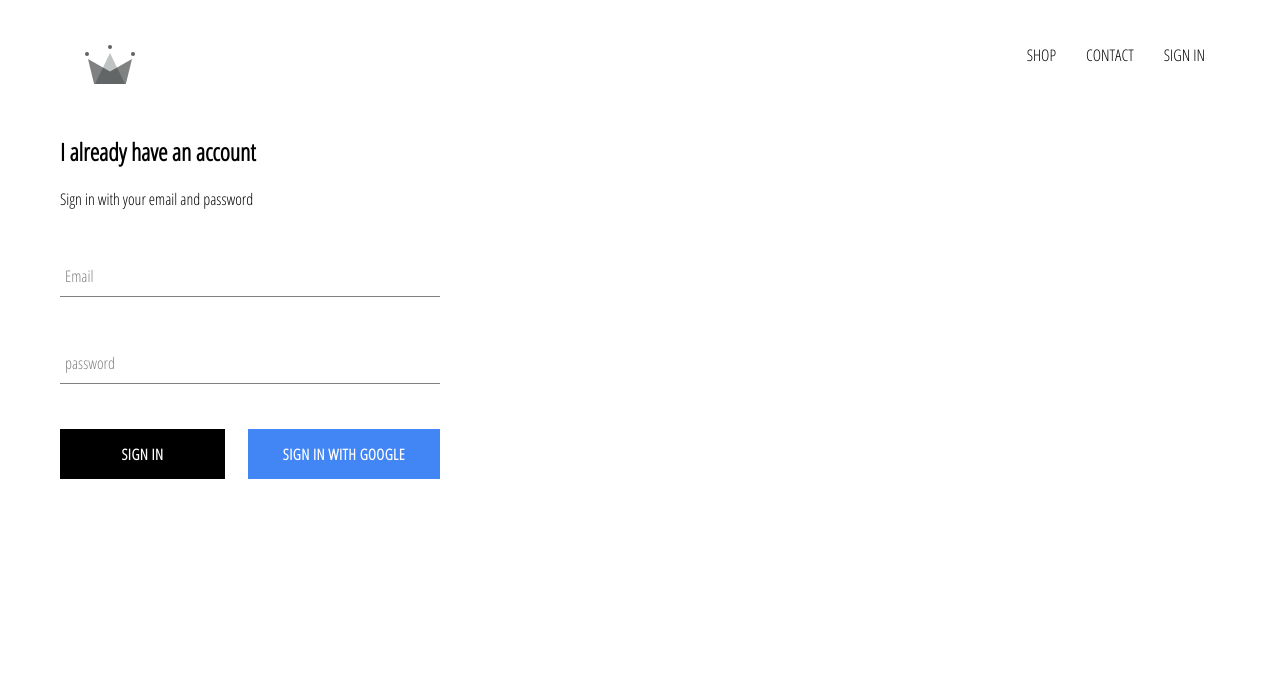
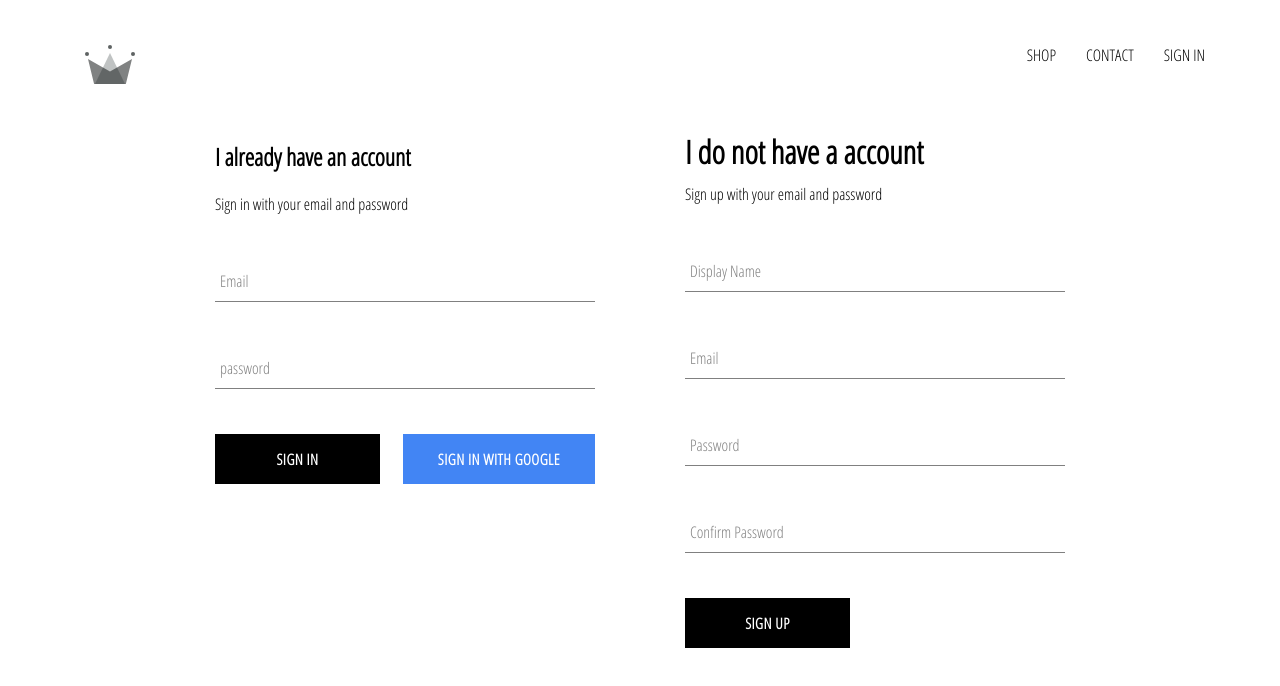
Before and after one commit to daviesesiro/crwn-clothing, a React (Create React App) app: page /signin in a window 1280 px wide. Shown: the top 686 px of the page. Built offline with nearby package versions, Linux system fonts and the light colour scheme; no server answers.

Commit message:
implemented firebase util, included ability to store authenticated users into our firestore database

```diff
--- a/src/App.js
+++ b/src/App.js
@@ -7,7 +7,7 @@
 import ShopPage from './pages/shop/shop.component';
 import SignInAndSignUpPage from './pages/sign-in-and-sign-up/sign-in-and-sign-up.component';
 import HomePage from './pages/homepage/homepage.component';
-import {auth} from './firebase/firebase.utils';
+import {auth, createUserProfileDocument} from './firebase/firebase.utils';
 
 class App extends React.Component {
   constructor(){
@@ -20,10 +20,22 @@
   unSubscribeFromAuth = null;
 
   componentDidMount(){
-    this.unSubscribeFromAuth = auth.onAuthStateChanged(user=>{
-      this.setState({currentUser:user});
+    this.unSubscribeFromAuth = auth.onAuthStateChanged( async userAuth=>{
+    if(userAuth){
+      const userRef = await createUserProfileDocument(userAuth);
 
-      console.log(user);
+      userRef.onSnapshot(snapShot=>{
+        this.setState({
+          currentUser:{
+            id: snapShot.id,
+            ...snapShot.data()
+          }
+        })
+        console.log(this.state);
+      });
+    }
+      this.setState({currentUser:userAuth});
+
     });
   }
 
--- /dev/null
+++ b/src/components/sign-up/sign-up.component.jsx
@@ -0,0 +1,97 @@
+import React from 'react';
+
+import FormInput from '../form-input/form-input.component';
+import CustomButton from '../custom-button/custom-button.component';
+
+import {auth, createUserProfileDocument} from '../../firebase/firebase.utils';
+
+import './sign-up.styles.scss';
+
+class SignUp extends React.Component{
+    constructor(props){
+        super(props);
+
+        this.state = {
+            displayName: '',
+            email:'',
+            password: '',
+            confirmPassword: ''
+        };
+    }
+
+    handleSubmit = async event =>{
+        event.preventDefault();
+
+        const {displayName, email, password, confirmPassword} = this.state;
+
+        if(password !== confirmPassword){
+            alert("passwords don't match");
+            return;
+        }
+        try{
+            const {user} = await auth.createUserWithEmailAndPassword(email, password);
+
+            await createUserProfileDocument(user, {displayName});
+
+            this.setState({displayName: '',
+            email:'',
+            password: '',
+            confirmPassword: ''});
+        }catch(error){
+            console.error(error)
+        }
+    }
+
+    handleChange = event =>{
+        const {name, value} = event.target;
+        this.setState({[name]:value});
+    }
+
+    render(){
+        const {displayName, password, email, confirmPassword} = this.state;
+        return(
+            <div className="sign-up">
+                <h1 className="title">I do not have a account</h1>
+                <span>Sign up with your email and password</span>
+
+                <form className="sign-up-form" onSubmit={this.handleSubmit}>
+                <FormInput
+                        type="text"
+                        name="displayName"
+                        value={displayName}
+                        onChange = {this.handleChange}
+                        label="Display Name"
+                        required
+                    />
+                    <FormInput
+                        type="email"
+                        name="email"
+                        value={email}
+                        onChange = {this.handleChange}
+                        label="Email"
+                        required
+                    />
+                    <FormInput
+                        type="password"
+                        name="password"
+                        value={password}
+                        onChange = {this.handleChange}
+                        label="Password"
+                        required
+                    />
+                    <FormInput
+                        type="password"
+                        name="confirmPassword"
+                        value={confirmPassword}
+                        onChange = {this.handleChange}
+                        label="Confirm Password"
+                        required
+                    />
+                    <CustomButton type='submit'>SIGN UP</CustomButton>
+                </form>
+            </div>
+        )
+    }
+}
+
+export default SignUp;
--- /dev/null
+++ b/src/components/sign-up/sign-up.styles.scss
@@ -0,0 +1,9 @@
+.sign-up{
+    display: flex;
+    flex-direction: column;
+    width: 380px;
+
+    .title{
+        margin: 10px 0;
+    }
+}
--- a/src/firebase/firebase.utils.js
+++ b/src/firebase/firebase.utils.js
@@ -1,7 +1,6 @@
 import firebase from 'firebase/app';
 import 'firebase/firestore';
 import 'firebase/auth';
-
 
 const config = {
     apiKey: "AIzaSyD7y7t47045lD4b4XMRBXfG4Ttx8oOlhAM",
@@ -14,6 +13,32 @@
     measurementId: "G-F67J7W8D18"
   };
 
+  export const createUserProfileDocument = async (userAuth, additionalData) => {
+      if(!userAuth) return;
+
+      const userRef = firestore.doc(`users/${userAuth.uid}`);
+
+      const snapShot = await userRef.get();
+
+      if(!snapShot.exists){
+        const {displayName, email} = userAuth;
+        const createdAt = new Date();
+
+        try{
+          await userRef.set({
+            displayName,
+            email,
+            createdAt,
+            ...additionalData
+          })
+        }catch(error){
+          console.log('error creating user', error.message);
+        }
+      }
+
+      return userRef;
+  }
+
 firebase.initializeApp(config);
 
 export const auth = firebase.auth();
--- a/src/pages/sign-in-and-sign-up/sign-in-and-sign-up.component.jsx
+++ b/src/pages/sign-in-and-sign-up/sign-in-and-sign-up.component.jsx
@@ -1,11 +1,15 @@
 import React from 'react';
 
 import SignIn from './../../components/sign-in/sign-in.component';
+import SignUp from './../../components/sign-up/sign-up.component';
 
 import './sign-in-and-sign-up.styles.scss';
 
 const SignInAndSignUpPage = () => (
-    <div className="sign-in-and-sign-up"><SignIn/></div>
+    <div className="sign-in-and-sign-up">
+        <SignIn/>
+        <SignUp/>
+    </div>
 );
 
 export default SignInAndSignUpPage;
--- a/src/pages/sign-in-and-sign-up/sign-in-and-sign-up.styles.scss
+++ b/src/pages/sign-in-and-sign-up/sign-in-and-sign-up.styles.scss
@@ -0,0 +1,6 @@
+.sign-in-and-sign-up{
+    width: 850px;
+    display: flex;
+    justify-content: space-between;
+    margin: 30px auto;
+}
```
